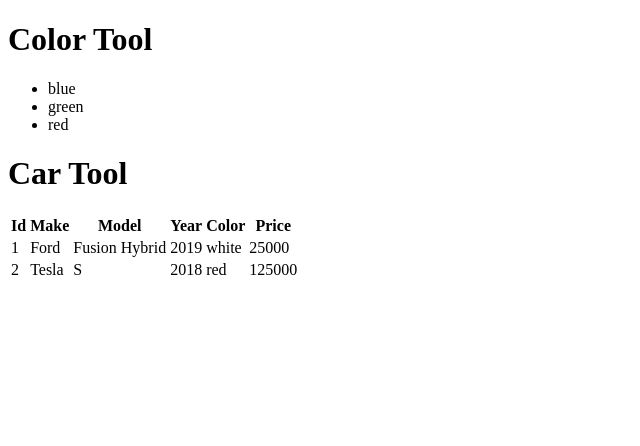
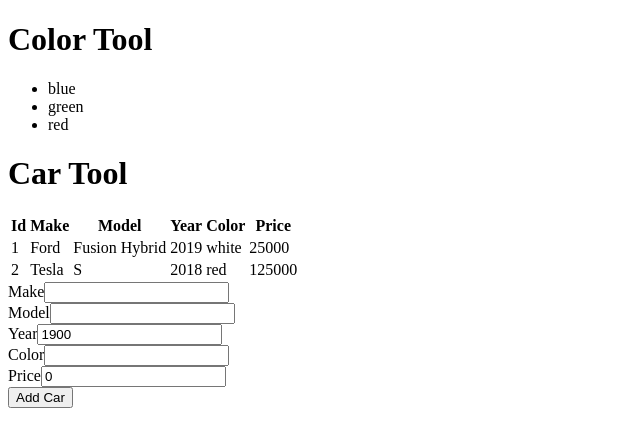
Before and after one commit to t4d-classes/bootcamp_09232019, a React (Create React App) app in the folder demo-app/: page / in a window 1280 px wide. Shown: the top 446 px of the page, without its empty margins (0-640 px from the left). Built offline with nearby package versions, Linux system fonts and the light colour scheme.

Commit message:
add code demos

```diff
--- a/demo-app/src/components/CarTool.js
+++ b/demo-app/src/components/CarTool.js
@@ -1,6 +1,39 @@
-import React from 'react';
+import React, { useState } from 'react';
 
-export const CarTool = (props) => {
+export const CarTool = ({ cars: initialCars }) => {
+
+  const [ cars, setCars ] = useState(initialCars.concat());
+
+  const [ carForm, setCarForm ] = useState({
+    make: '',
+    model: '',
+    year: 1900,
+    color: '',
+    price: 0,
+  });
+
+  const change = (e) => {
+    // update the state of the carForm, and it will trigger a re-render
+    setCarForm({
+      ...carForm,
+      [ e.target.name ]: e.target.type === 'number'
+        ? Number(e.target.value)
+        : e.target.value,
+    });
+  };
+
+  const addCar = () => {
+
+    const newCars = cars.concat({
+      ...carForm,
+      id: Math.max(...cars.map(c => c.id), 0) + 1,
+    });
+
+    setCars(newCars);
+
+  };
+
+  console.log(carForm);
 
   return <>
     <header>
@@ -18,7 +51,7 @@
         </tr>
       </thead>
       <tbody>
-        {props.cars.map(car => <tr key={car.id}>
+        {cars.map(car => <tr key={car.id}>
           <td>{car.id}</td>
           <td>{car.make}</td>
           <td>{car.model}</td>
@@ -28,6 +61,41 @@
         </tr>)}
       </tbody>
     </table>
+    <form>
+
+      <div>
+        <label htmlFor="make-input">Make</label>
+        <input type="text" id="make-input" name="make"
+          value={carForm.make} onChange={change} />
+      </div>
+
+      <div>
+        <label htmlFor="model-input">Model</label>
+        <input type="text" id="model-input" name="model"
+          value={carForm.model} onChange={change} />
+      </div>
+
+      <div>
+        <label htmlFor="year-input">Year</label>
+        <input type="number" id="year-input" name="year"
+          value={carForm.year} onChange={change} />
+      </div>
+
+      <div>
+        <label htmlFor="color-input">Color</label>
+        <input type="text" id="color-input" name="color"
+          value={carForm.color} onChange={change} />
+      </div>
+
+      <div>
+        <label htmlFor="price-input">Price</label>
+        <input type="number" id="price-input" name="price"
+          value={carForm.price} onChange={change} />
+      </div>
+
+      <button type="button" onClick={addCar}>Add Car</button>
+
+    </form>
   </>;
 
 };
```
Also changed, not shown: demo-app/public/index.html (+54 -2 lines), demo-app/exercises/exercise-10.txt (added), demo-app/exercises/exercise-11.txt (added), demo-app/exercises/exercise-12.txt (added), demo-app/exercises/exercise-8.txt (added), demo-app/exercises/exercise-9.txt (added).
